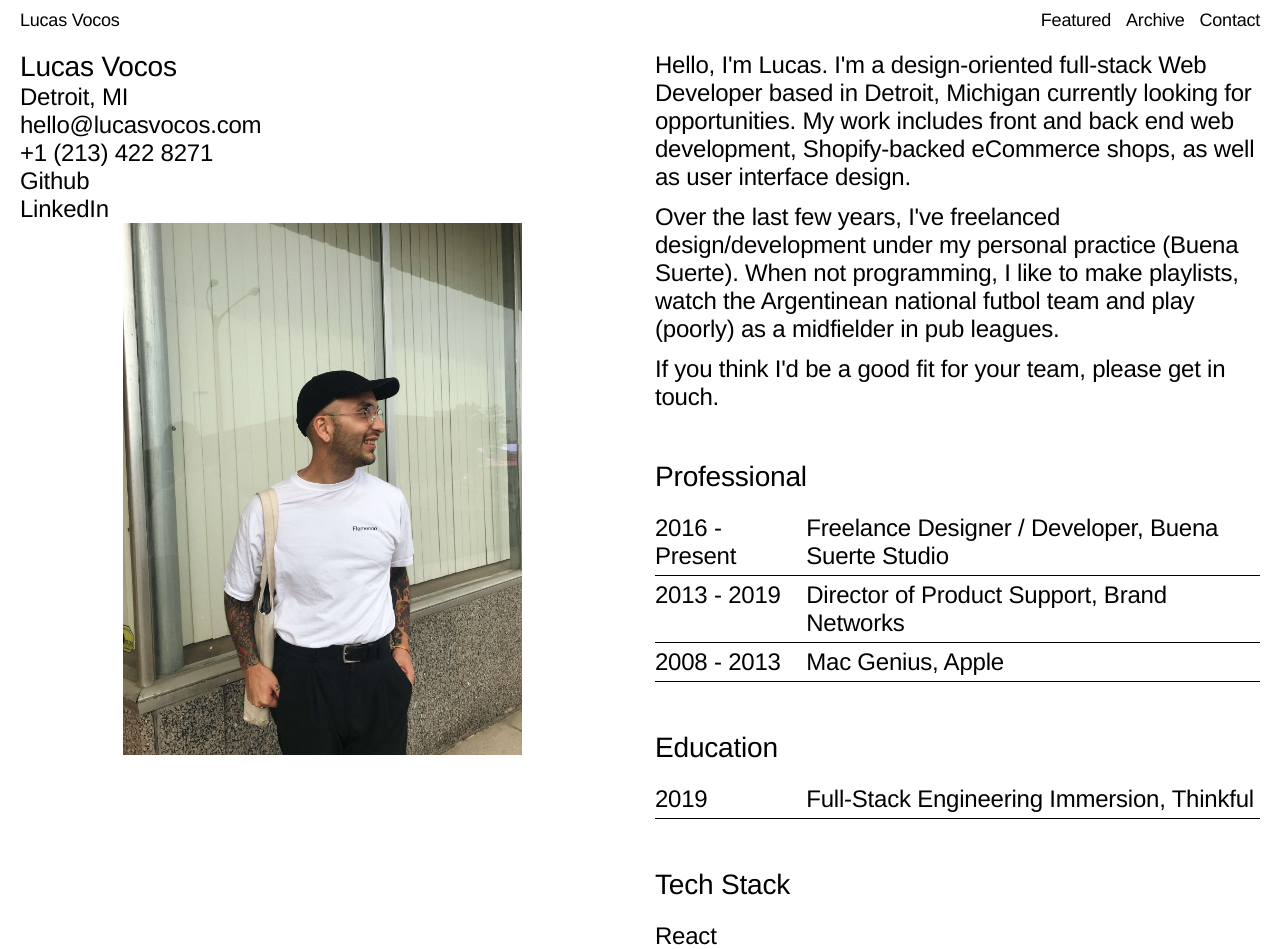
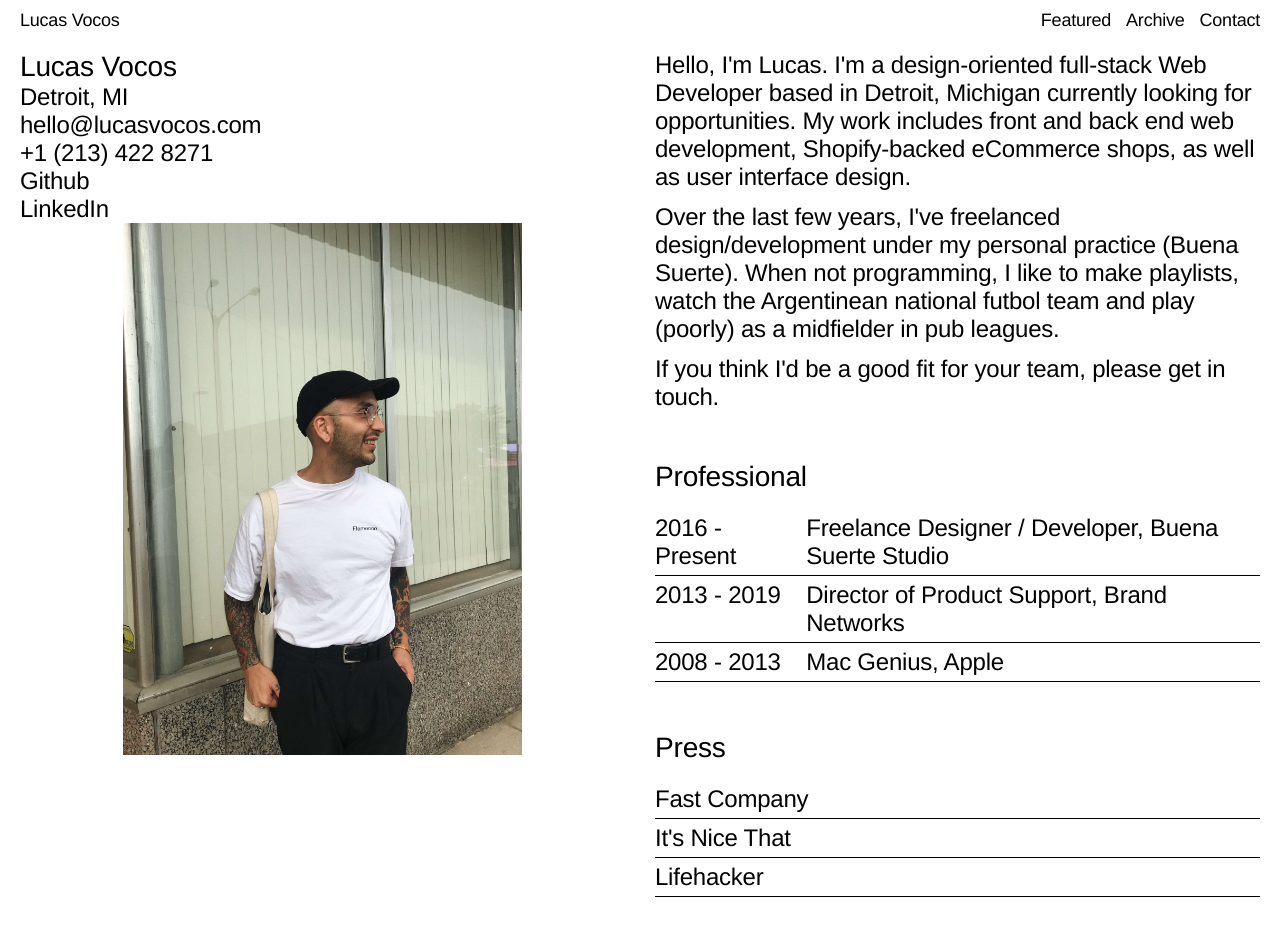
Before and after one commit to lucasvocos/portfolio-client, a React (Create React App) app: page /contact in a window 1280 px wide. Shown: the top 949 px of the page. Built offline with nearby package versions, Linux system fonts and the light colour scheme; no server answers; a small style sheet from the web is missing; a web font is replaced by a local one.

Commit message:
add links

```diff
--- a/src/Contact/Contact.js
+++ b/src/Contact/Contact.js
@@ -36,6 +36,14 @@ export default class Contact extends React.Component {
               <li><div className='year'>2008 - 2013</div> Mac Genius, Apple</li>
             </ul>
           </div>
+          <div className='press list'>
+            <h3>Press</h3>
+            <ul className='work'>
+              <li><a href="https://www.fastcompany.com/90435036/this-site-generates-trump-notes-so-you-can-look-like-a-very-stable-genius-too" target="_blank" rel='noreferrer noopener'>Fast Company</a></li>
+              <li><a href='https://www.itsnicethat.com/news/quid-pro-sans-rick-banks-jkr-trump-typeface-graphic-design-261119' target='_blank' rel='noopener noreferrer'>It's Nice That</a></li>
+              <li><a href='https://lifehacker.com/write-a-note-in-trumps-handwriting-with-this-font-gener-1840035875' target='_blank' rel='noreferrer noopener'>Lifehacker</a></li>
+            </ul>
+          </div>
           <div className='education list'>
             <h3>Education</h3>
             <ul className='ed'>
--- a/src/Contact/Contact.scss
+++ b/src/Contact/Contact.scss
@@ -33,8 +33,7 @@
   }
   .resume {
     .about-paragraph,
-    .professional,
-    .education {
+    .list {
       padding-bottom: 50px;
     }
     .about-paragraph {
```
